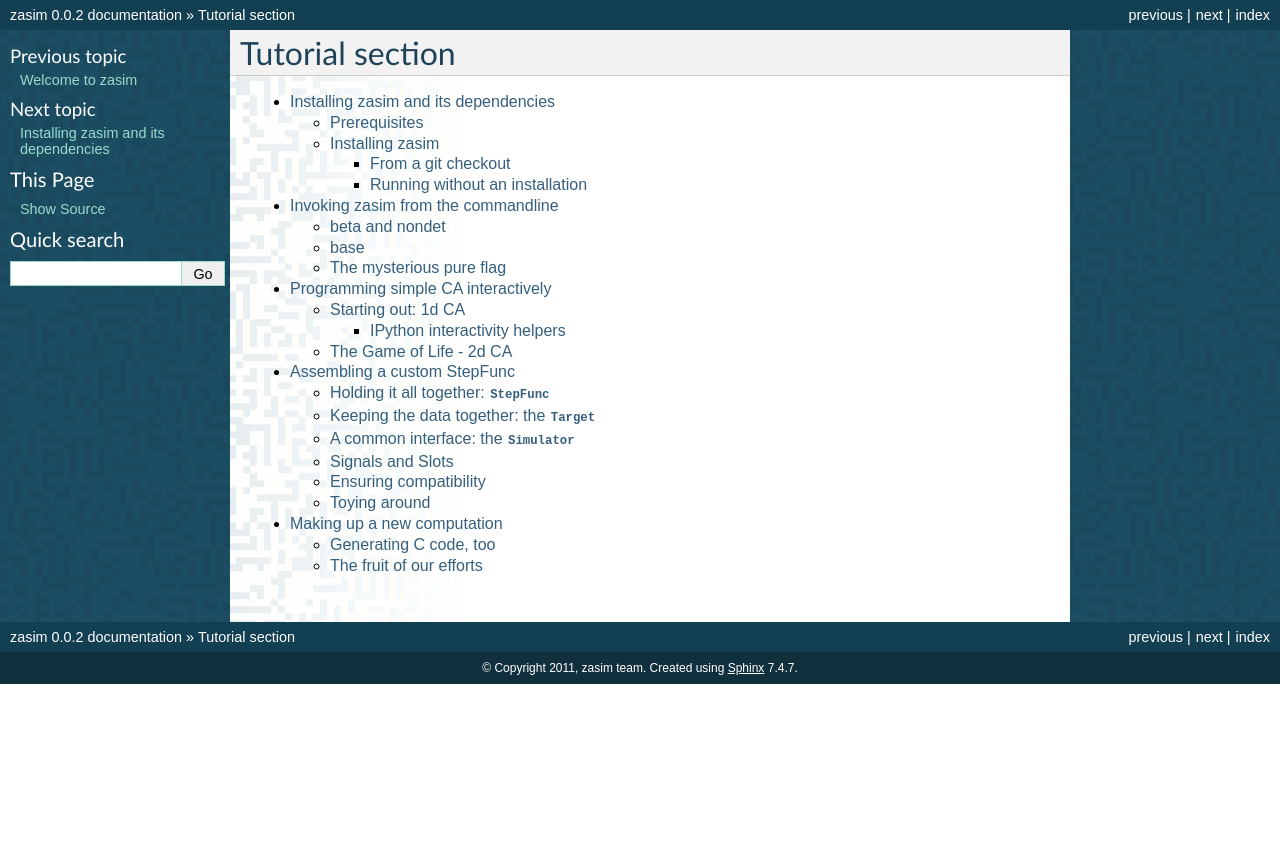
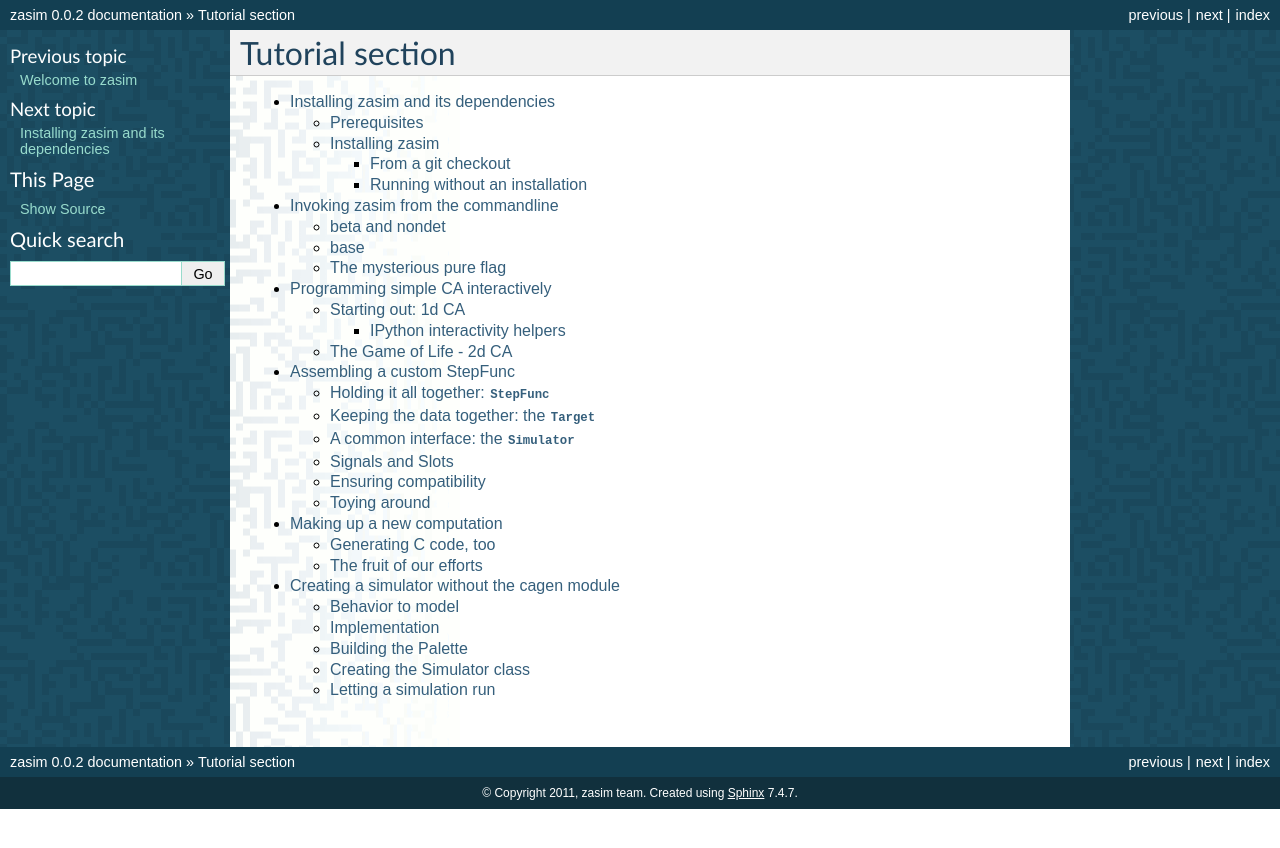
Before and after one commit to timo/zasim, a Sphinx documentation site: the page built from docs/tutorial.rst, in a window 1280 px wide. Shown: the top 848 px of the page. Built offline with Sphinx 7.4.7, drawn with Linux system fonts in a browser that asks for light colours; formulas are drawn with MathJax 3.

Commit message:
correcting a few doctests, added command-output to the tutorial.

```diff
--- a/docs/tutorial.rst
+++ b/docs/tutorial.rst
@@ -8,3 +8,4 @@ Tutorial section
     tutorial/coding_simple_ca
     tutorial/custom_stepfunc
     tutorial/custom_computation
+    tutorial/simulator_without_cagen
--- a/docs/tutorial/custom_computation.rst
+++ b/docs/tutorial/custom_computation.rst
@@ -136,6 +136,8 @@ And this is the generated python code::
             result = second_sup
     # from hook post_compute
             self.acc.write_to(pos, result)
+    # from hook loop_end
+
     # from hook after_step
 
     # from hook finalize
--- a/docs/tutorial/custom_stepfunc.rst
+++ b/docs/tutorial/custom_stepfunc.rst
@@ -318,6 +318,8 @@ for the generated C++ code:
             result = self.target.rule[int(result)]
     # from hook post_compute
             self.acc.write_to(pos, result)
+    # from hook loop_end
+    <BLANKLINE>
     # from hook after_step
     <BLANKLINE>
     # from hook finalize
```
Also changed, not shown: docs/tutorial/simulator_without_cagen.rst (+20 -0 lines), 1 other file.
